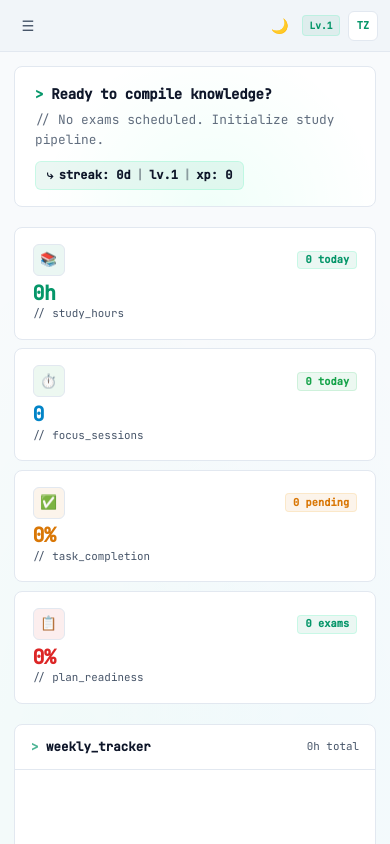
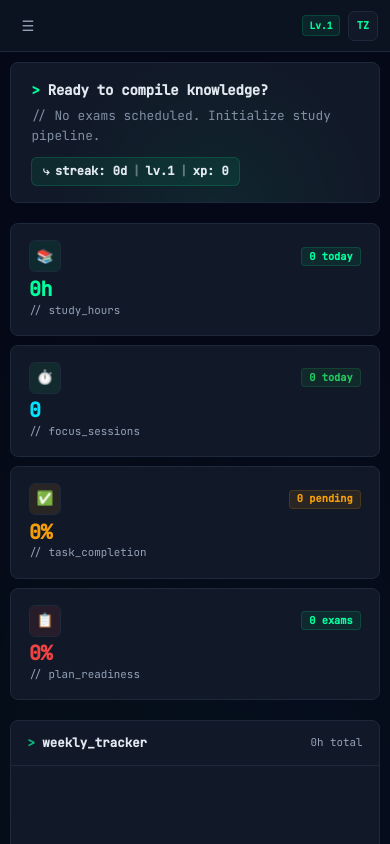
Before and after one commit to TabiqZargar/Smart-Exam-Planner, a React (Vite) app: page / in a window 390 px wide. Both pictures are taken after a click on the button "initialize_study_runtime". Shown: the top 844 px of the page. Built offline with nearby package versions, Linux system fonts and the light colour scheme.

Commit message:
make responsive and removed light mode

```diff
--- a/package.json
+++ b/package.json
@@ -23,6 +23,7 @@
     "eslint-plugin-react-hooks": "^7.1.1",
     "eslint-plugin-react-refresh": "^0.5.2",
     "globals": "^17.6.0",
+    "typescript": "^6.0.3",
     "vite": "^8.0.12"
   }
 }
--- a/src/App.css
+++ b/src/App.css
@@ -22,6 +22,7 @@
   transition: transform 0.3s cubic-bezier(0.22, 1, 0.36, 1);
 }
 @media (max-width: 1024px) { .sidebar { transform: translateX(-100%); } .sidebar.open { transform: translateX(0); } }
+@media (min-width: 1025px) { .sidebar { transform: none; } }
 
 .sidebar-header {
   padding: 1rem 0.875rem 0.65rem;
@@ -144,9 +145,13 @@
 /* ---- Content ---- */
 .content {
   flex: 1; padding: 1.25rem 1.75rem;
-  max-width: 1280px; width: 100%; margin: 0 auto;
+  width: 100%; margin: 0 auto;
+  max-width: 1200px;
 }
-@media (max-width: 640px) { .content { padding: 0.875rem; } }
+@media (min-width: 1280px) { .content { max-width: 1320px; } }
+@media (min-width: 1536px) { .content { max-width: 1480px; } }
+@media (min-width: 1920px) { .content { max-width: 1600px; } }
+@media (min-width: 2560px) { .content { max-width: 1920px; } }
 
 .page-header {
   margin-bottom: 1.25rem;
@@ -373,17 +378,22 @@ select.input {
 }
 
 .dashboard-grid {
-  display: grid; grid-template-columns: 1fr 1fr;
+  display: grid; grid-template-columns: 1fr;
   gap: 0.875rem; margin-bottom: 1.25rem;
 }
-@media (max-width: 900px) { .dashboard-grid { grid-template-columns: 1fr; } }
+@media (min-width: 768px) { .dashboard-grid { grid-template-columns: 1fr 1fr; } }
+@media (min-width: 1280px) { .dashboard-grid { grid-template-columns: repeat(3, 1fr); gap: 1rem; } }
+@media (min-width: 1920px) { .dashboard-grid { grid-template-columns: repeat(4, 1fr); gap: 1.25rem; } }
 
 /* ===================== EXAMS ===================== */
 .exam-grid {
   display: grid;
-  grid-template-columns: repeat(auto-fill, minmax(280px, 1fr));
+  grid-template-columns: 1fr;
   gap: 0.75rem;
 }
+@media (min-width: 640px) { .exam-grid { grid-template-columns: repeat(auto-fill, minmax(260px, 1fr)); } }
+@media (min-width: 1280px) { .exam-grid { grid-template-columns: repeat(auto-fill, minmax(280px, 1fr)); } }
+@media (min-width: 1920px) { .exam-grid { grid-template-columns: repeat(auto-fill, minmax(300px, 1fr)); } }
 .exam-card {
   background: var(--card);
   border: 1px solid var(--card-border);
@@ -546,8 +556,10 @@ select.input {
 .pomodoro-stats {
   display: grid; grid-template-columns: repeat(3, 1fr);
   gap: 0.75rem; margin-top: 1.5rem;
-  width: 100%; max-width: 340px;
+  width: 100%; max-width: min(340px, 100%);
 }
+@media (min-width: 768px) { .pomodoro-stats { max-width: 400px; } }
+@media (min-width: 1280px) { .pomodoro-stats { max-width: 480px; gap: 1rem; } }
 .pomodoro-stat { text-align: center; }
 .pomodoro-stat-value {
   font-size: 1.1rem; font-weight: 700; color: var(--text);
@@ -650,9 +662,12 @@ select.input {
 /* ===================== NOTES (Markdown/Obsidian inspired) ===================== */
 .note-grid {
   display: grid;
-  grid-template-columns: repeat(auto-fill, minmax(260px, 1fr));
+  grid-template-columns: 1fr;
   gap: 0.75rem;
 }
+@media (min-width: 640px) { .note-grid { grid-template-columns: repeat(auto-fill, minmax(240px, 1fr)); } }
+@media (min-width: 1280px) { .note-grid { grid-template-columns: repeat(auto-fill, minmax(260px, 1fr)); } }
+@media (min-width: 1920px) { .note-grid { grid-template-columns: repeat(auto-fill, minmax(280px, 1fr)); } }
 .note-card {
   background: var(--card);
   border: 1px solid var(--card-border);
@@ -761,7 +776,7 @@ select.input {
 .chart-container { padding: 0.875rem 1rem; }
 .chart-bars {
   display: flex; align-items: flex-end; gap: 0.25rem;
-  height: 110px; padding-top: 0.5rem;
+  height: clamp(80px, 12vw, 140px); padding-top: 0.5rem;
 }
 .chart-bar {
   flex: 1;
@@ -791,9 +806,12 @@ select.input {
 
 .achievement-grid {
   display: grid;
-  grid-template-columns: repeat(auto-fill, minmax(180px, 1fr));
+  grid-template-columns: 1fr;
   gap: 0.65rem;
 }
+@media (min-width: 640px) { .achievement-grid { grid-template-columns: repeat(2, 1fr); } }
+@media (min-width: 1024px) { .achievement-grid { grid-template-columns: repeat(3, 1fr); } }
+@media (min-width: 1536px) { .achievement-grid { grid-template-columns: repeat(4, 1fr); } }
 .achievement-card {
   background: var(--card);
   border: 1px solid var(--card-border);
@@ -1033,6 +1051,9 @@ select.input {
 .landing-hero-actions { display: flex; gap: 0.6rem; justify-content: center; flex-wrap: wrap; }
 
 .landing-section { padding: 3rem 2rem; max-width: 1100px; margin: 0 auto; }
+@media (min-width: 1280px) { .landing-section { max-width: 1200px; padding: 3.25rem 2rem; } }
+@media (min-width: 1536px) { .landing-section { max-width: 1280px; padding: 3.5rem 2rem; } }
+@media (min-width: 1920px) { .landing-section { max-width: 1400px; padding: 4rem 2rem; } }
 .landing-section-title {
   text-align: center;
   font-size: 1.3rem; font-weight: 700;
@@ -1058,9 +1079,12 @@ select.input {
 
 .landing-features {
   display: grid;
-  grid-template-columns: repeat(auto-fill, minmax(260px, 1fr));
+  grid-template-columns: 1fr;
   gap: 0.75rem;
 }
+@media (min-width: 640px) { .landing-features { grid-template-columns: repeat(2, 1fr); } }
+@media (min-width: 1024px) { .landing-features { grid-template-columns: repeat(3, 1fr); } }
+@media (min-width: 1536px) { .landing-features { grid-template-columns: repeat(4, 1fr); } }
 .landing-feature-card {
   padding: 1.25rem;
   text-align: left;
@@ -1225,29 +1249,97 @@ select.input {
 }
 
 /* ===================== RESPONSIVE ===================== */
-@media (max-width: 640px) {
+
+/* --- Mobile S (320px–639px) --- */
+@media (max-width: 639px) {
   .welcome-banner { padding: 1rem 1.25rem; }
   .welcome-title { font-size: 0.88rem; }
   .stats-grid { grid-template-columns: 1fr; gap: 0.55rem; }
   .stat-card-value { font-size: 1.25rem; }
-  .exam-grid { grid-template-columns: 1fr; }
   .pomodoro-timer { font-size: 3rem; }
   .pomodoro-circle { width: 200px; height: 200px; }
   .pomodoro-fullscreen .pomodoro-timer { font-size: 3.5rem; }
   .pomodoro-fullscreen .pomodoro-circle { width: 280px; height: 280px; }
-  .note-grid { grid-template-columns: 1fr; }
   .calendar-day { min-height: 50px; font-size: 0.65rem; padding: 0.15rem; }
   .landing-hero { padding: 3rem 1.25rem 3.5rem; }
   .landing-title { font-size: 1.65rem; }
   .landing-section { padding: 2rem 1.25rem; }
-  .landing-features { grid-template-columns: 1fr; }
   .page-title { font-size: 1rem; }
   .topbar-search { display: none; }
 }
 
+/* --- Mobile L (480px) --- */
 @media (max-width: 480px) {
   .topbar { padding: 0 0.75rem; }
   .exam-card-details { grid-template-columns: 1fr; }
+  .content { padding: 0.65rem; }
+}
+
+/* --- Tablet (768px–1023px) --- */
+@media (min-width: 768px) and (max-width: 1023px) {
+  .stats-grid { grid-template-columns: repeat(2, 1fr); }
+  .landing-hero { padding: 4.5rem 2rem 5rem; }
+  .landing-title { font-size: 2rem; }
+  .calendar-day { min-height: 60px; }
+}
+
+/* --- Laptop (1024px–1279px) --- */
+@media (min-width: 1024px) and (max-width: 1279px) {
+  .content { padding: 1.25rem 1.5rem; max-width: 1200px; }
+  .stats-grid { grid-template-columns: repeat(3, 1fr); }
+  .landing-features { grid-template-columns: repeat(2, 1fr); }
+  .landing-hero { padding: 5rem 2.5rem 6rem; }
+  .landing-title { font-size: 2.25rem; }
+  .pomodoro-circle { width: 240px; height: 240px; }
+  .pomodoro-timer { font-size: 3.5rem; }
+  .calendar-day { min-height: 65px; }
+}
+
+/* --- Desktop (1280px–1535px) --- */
+@media (min-width: 1280px) and (max-width: 1535px) {
+  .content { max-width: 1320px; padding: 1.25rem 2rem; }
+  .stats-grid { grid-template-columns: repeat(4, 1fr); }
+  .landing-features { grid-template-columns: repeat(3, 1fr); }
+  .landing-hero { padding: 6rem 3rem 7rem; }
+  .landing-title { font-size: 2.5rem; }
+  .pomodoro-circle { width: 260px; height: 260px; }
+}
+
+/* --- Desktop HD (1536px–1919px) --- */
+@media (min-width: 1536px) and (max-width: 1919px) {
+  .content { max-width: 1480px; padding: 1.5rem 2.5rem; }
+  .stats-grid { grid-template-columns: repeat(4, 1fr); gap: 1rem; }
+  .landing-hero { padding: 7rem 4rem 8rem; }
+  .landing-title { font-size: 2.75rem; }
+  .pomodoro-circle { width: 280px; height: 280px; }
+  .pomodoro-timer { font-size: 4rem; }
+  .calendar-day { min-height: 80px; }
+}
+
+/* --- Ultrawide (1920px+) --- */
+@media (min-width: 1920px) {
+  .content { max-width: 1600px; padding: 1.5rem 2.5rem; }
+  .stats-grid { grid-template-columns: repeat(4, 1fr); gap: 1.25rem; }
+  .stat-card-value { font-size: 1.75rem; }
+  .landing-hero { padding: 8rem 5rem 9rem; }
+  .landing-title { font-size: 3rem; }
+  .landing-section { padding: 3.5rem 2rem; }
+  .pomodoro-circle { width: 300px; height: 300px; }
+  .pomodoro-timer { font-size: 4.5rem; }
+  .calendar-day { min-height: 90px; font-size: 0.85rem; }
+  .page-title { font-size: 1.35rem; }
+  .welcome-title { font-size: 1.25rem; }
+  .welcome-banner { padding: 1.5rem 2rem; }
+  .schedule-week { gap: 0.5rem; }
+}
+
+/* --- 4K (2560px+) --- */
+@media (min-width: 2560px) {
+  .content { max-width: 1920px; padding: 2rem 3rem; }
+  .stats-grid { grid-template-columns: repeat(6, 1fr); }
+  .stat-card-value { font-size: 1.85rem; }
+  .pomodoro-circle { width: 340px; height: 340px; }
+  .pomodoro-timer { font-size: 5rem; }
 }
 
 /* ===================== ANIMATIONS ===================== */
--- a/src/App.tsx
+++ b/src/App.tsx
@@ -60,12 +60,6 @@ export default function App() {
     return hasData ? "dashboard" : "landing";
   });
 
-  const [dark, setDark] = useState(() => {
-    const t = localStorage.getItem("theme");
-    if (t) return t === "dark";
-    return window.matchMedia("(prefers-color-scheme: dark)").matches;
-  });
-
   const [exams, setExams] = usePersistedState<Exam[]>("exams", []);
   const [subjects, setSubjects] = usePersistedState<Subject[]>("subjects", []);
   const [sessions, setSessions] = usePersistedState<StudySession[]>("sessions", []);
@@ -77,11 +71,6 @@ export default function App() {
   const [stats, setStats] = usePersistedState<UserStats>("stats", createInitialStats());
 
   const [notification, setNotification] = useState<{ icon: string; title: string; desc: string } | null>(null);
-
-  useEffect(() => {
-    document.documentElement.setAttribute("data-theme", dark ? "dark" : "light");
-    localStorage.setItem("theme", dark ? "dark" : "light");
-  }, [dark]);
 
   const notify = (icon: string, title: string, desc: string) => {
     setNotification({ icon, title, desc });
@@ -264,8 +253,7 @@ export default function App() {
     <Layout
       currentPage={page}
       onNavigate={setPage}
-      dark={dark}
-      onToggleDark={() => setDark((d) => !d)}
+
       stats={stats}
     >
       {page === "dashboard" && (
--- a/src/components/landing/Landing.tsx
+++ b/src/components/landing/Landing.tsx
@@ -134,7 +134,7 @@ export default function Landing({ onGetStarted, stats }: LandingProps) {
             {
               icon: "⟐",
               title: "Theme Switcher",
-              desc: "Toggle between dark and light mode for any environment.",
+              desc: "Optimized dark theme for extended study sessions with reduced eye strain.",
             },
           ].map((f) => (
             <div
--- a/src/components/layout/Layout.tsx
+++ b/src/components/layout/Layout.tsx
@@ -5,8 +5,6 @@ interface LayoutProps {
   children: React.ReactNode;
   currentPage: string;
   onNavigate: (page: string) => void;
-  dark: boolean;
-  onToggleDark: () => void;
   stats: UserStats;
 }
 
@@ -32,7 +30,7 @@ const NAV_SECTIONS = [
   },
 ];
 
-export default function Layout({ children, currentPage, onNavigate, dark, onToggleDark, stats }: LayoutProps) {
+export default function Layout({ children, currentPage, onNavigate, stats }: LayoutProps) {
   const [sidebarOpen, setSidebarOpen] = useState(false);
 
   return (
@@ -101,13 +99,6 @@ export default function Layout({ children, currentPage, onNavigate, dark, onTogg
             </div>
           </div>
           <div className="topbar-right">
-            <button
-              className="topbar-btn"
-              onClick={onToggleDark}
-              aria-label={dark ? "Switch to light mode" : "Switch to dark mode"}
-            >
-              {dark ? "☀️" : "🌙"}
-            </button>
             <div className="user-info">
               <span className="user-level">Lv.{stats.level}</span>
               <div className="user-avatar" role="img" aria-label={`User avatar, level ${stats.level}, ${stats.xp} XP`}>
--- a/src/index.css
+++ b/src/index.css
@@ -53,32 +53,3 @@ img{max-width:100%;display:block}
   --font-ui:"Inter",-apple-system,BlinkMacSystemFont,"Segoe UI",Roboto,sans-serif;
   color-scheme:dark;
 }
-
-[data-theme="light"]{
-  --bg:#F8FAFC;
-  --bg-soft:#F1F5F9;
-  --card:#FFFFFF;
-  --card-hover:#F8FAFC;
-  --card-border:#E2E8F0;
-  --text:#0F172A;
-  --text-secondary:#475569;
-  --text-muted:#94A3B8;
-  --border:#E2E8F0;
-  --accent:#059669;
-  --accent-gradient:linear-gradient(135deg,#059669,#0284C7);
-  --accent-soft:rgba(5,150,105,0.08);
-  --secondary:#0284C7;
-  --secondary-soft:rgba(2,132,199,0.08);
-  --purple:#7C3AED;
-  --purple-soft:rgba(124,58,237,0.08);
-  --success:#16A34A;
-  --success-soft:rgba(22,163,74,0.08);
-  --warning:#D97706;
-  --warning-soft:rgba(217,119,6,0.08);
-  --danger:#DC2626;
-  --danger-soft:rgba(220,38,38,0.08);
-  --shadow:0 1px 3px rgba(0,0,0,0.06),0 1px 2px rgba(0,0,0,0.04);
-  --shadow-md:0 4px 12px rgba(0,0,0,0.08),0 2px 4px rgba(0,0,0,0.05);
-  --shadow-lg:0 12px 40px rgba(0,0,0,0.1),0 4px 12px rgba(0,0,0,0.06);
-  color-scheme:light;
-}
--- a/src/types/index.ts
+++ b/src/types/index.ts
@@ -1,4 +1,4 @@
-export type Theme = "light" | "dark";
+export type Theme = "dark";
 
 export interface Exam {
   id: string;
```
Also changed, not shown: 1 other file (tests, documents, lock files or other folders).
